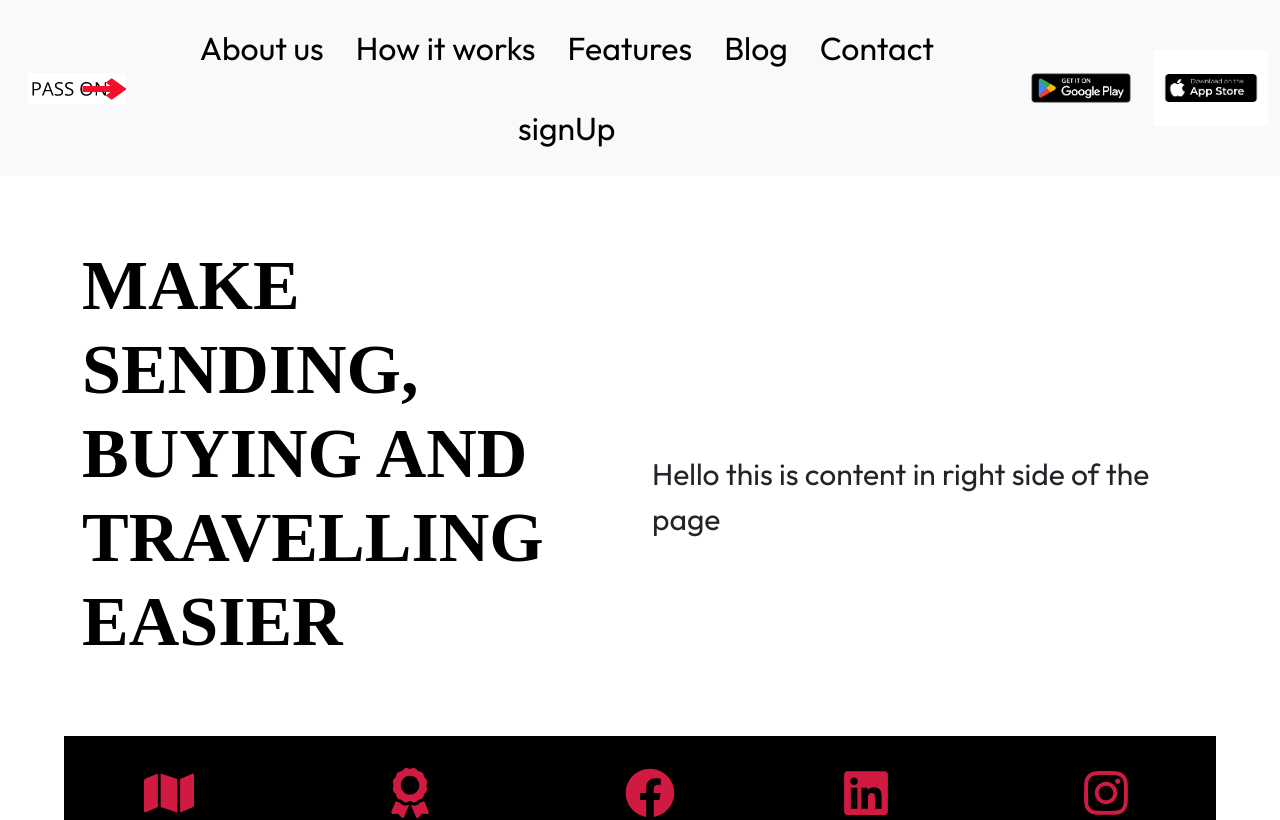
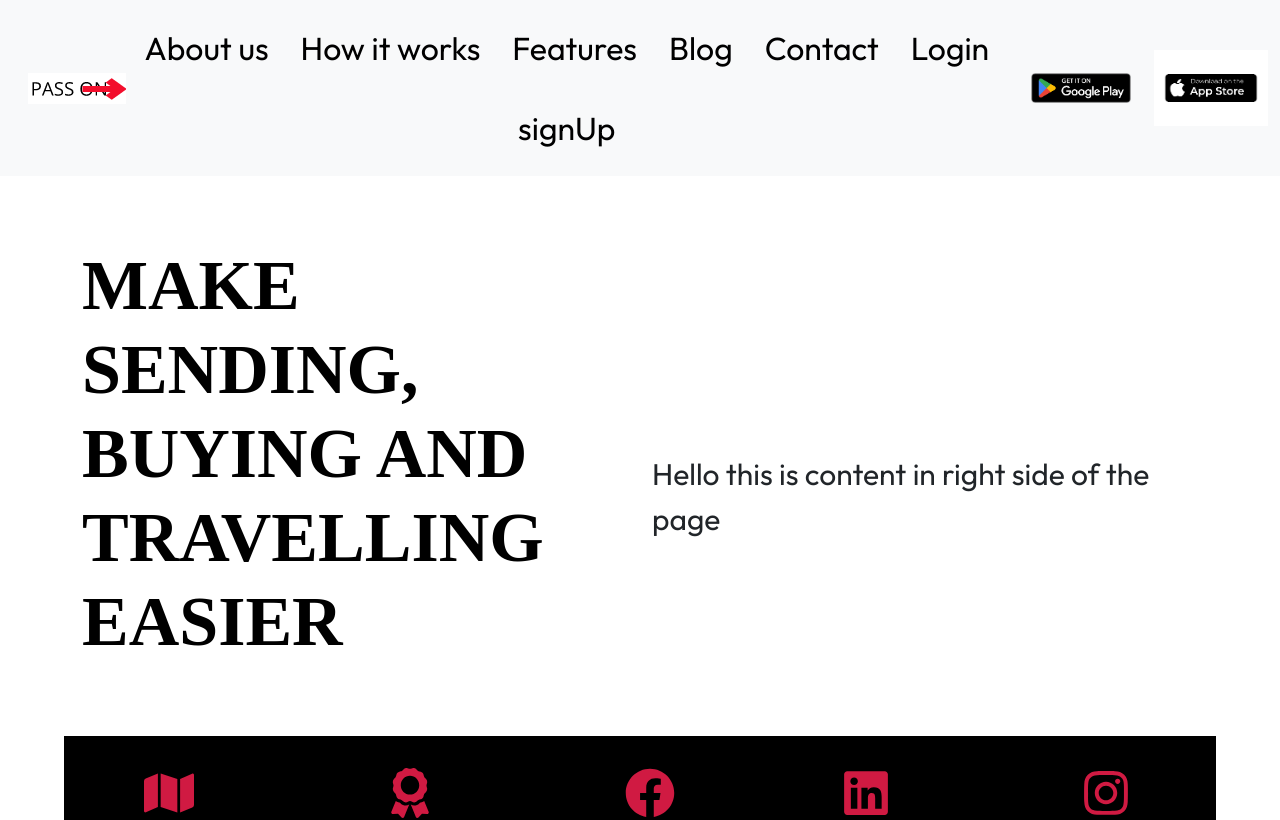
Before and after one commit to RanjithDevelopment/pass-landing-page-task, a React (Create React App) app: page / in a window 1280 px wide. Shown: the top 820 px of the page. Built offline with nearby package versions, Linux system fonts and the light colour scheme.

Commit message:
Update Navabar.js

```diff
--- a/src/components/Navabar.js
+++ b/src/components/Navabar.js
@@ -28,11 +28,9 @@ const Navabar = () => {
         <li className="nav-item">
          <Link to="/contact">Contact </Link>
         </li>
-       {
-       token? <li className="nav-item">
+       <li className="nav-item">
          <Link to="/Login">Login </Link>
-        </li>:<></>
-        }
+        </li>
 
         <li className="nav-item">
          <Link to="/signUp">signUp </Link>
```
